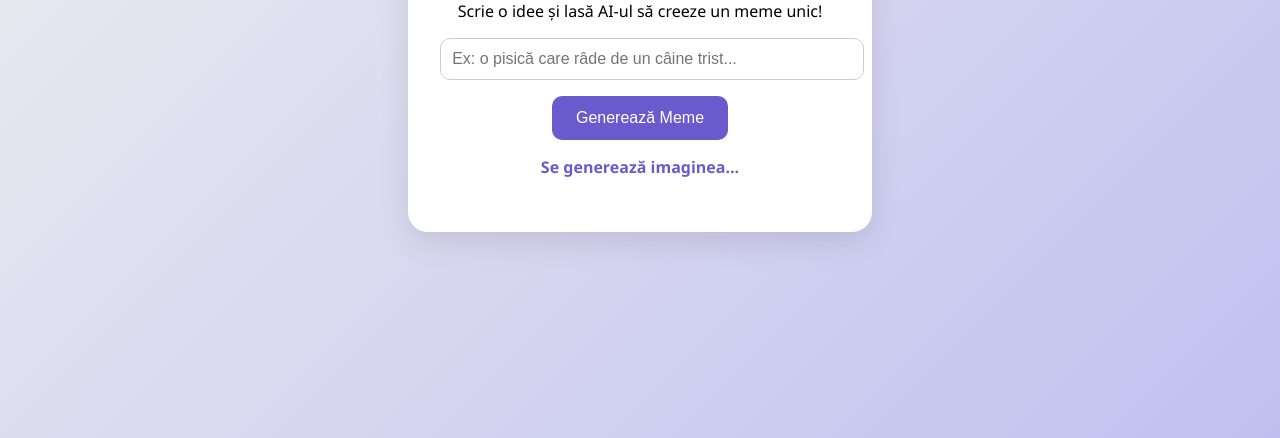
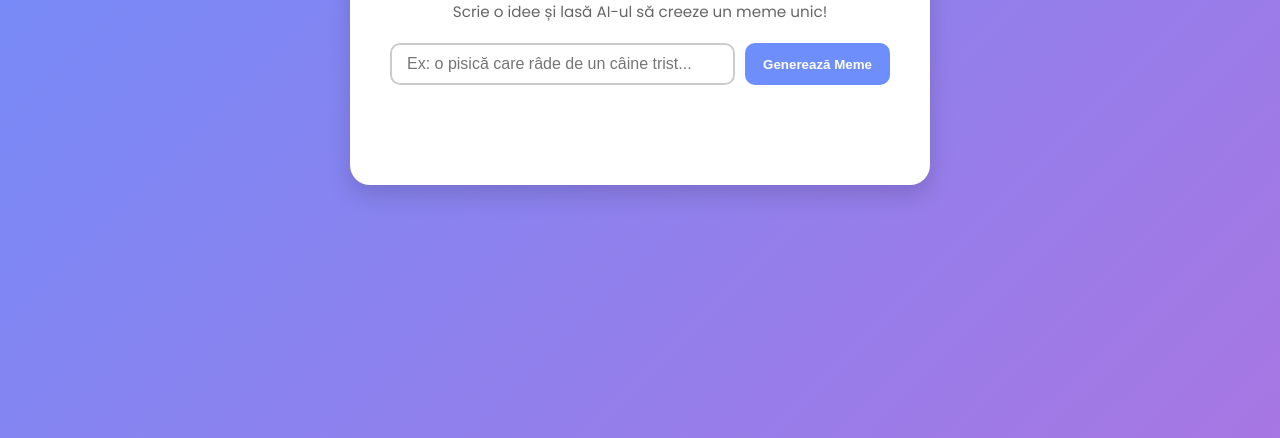
Before and after one commit to HabibiRobiX/hahameme.site, a website: page public/index.html in a window 1280 px wide. Shown: the part 362-800 px from the top of the page. Drawn offline with Linux system fonts and the light colour scheme; files that its build step writes are made by us from their sources.

Commit message:
Update style.css

```diff
--- a/style.css
+++ b/style.css
@@ -1,78 +1,120 @@
-/* Stil general pentru body */
 body {
-  font-family: 'Segoe UI', sans-serif;
+  margin: 0;
+  font-family: "Poppins", sans-serif;
+  background: linear-gradient(135deg, #6e8efb, #a777e3);
   display: flex;
   justify-content: center;
   align-items: center;
-  height: 100vh;
-  background: linear-gradient(135deg, #f0f0f0, #c0c0f0);
-  margin: 0;
+  min-height: 100vh;
+  color: #222;
 }
 
-/* Container principal */
 .container {
-  background: white;
-  padding: 2rem;
+  background: #fff;
   border-radius: 20px;
-  box-shadow: 0 10px 30px rgba(0,0,0,0.1);
-  max-width: 400px;
+  padding: 40px;
+  max-width: 500px;
+  width: 90%;
   text-align: center;
+  box-shadow: 0 10px 25px rgba(0, 0, 0, 0.15);
+  animation: fadeIn 0.8s ease-in-out;
 }
 
-/* Titlu */
-.container h1 {
-  margin-bottom: 1rem;
-  color: #333;
+h1 {
+  margin-top: 0;
+  font-weight: 600;
+  color: #5a3fef;
 }
 
-/* Input text */
-input[type="text"] {
-  width: 100%;
-  padding: 0.7rem;
-  border-radius: 10px;
-  border: 1px solid #ccc;
-  margin-bottom: 1rem;
-  font-size: 1rem;
+.subtitle {
+  font-size: 0.95rem;
+  color: #666;
+  margin-bottom: 20px;
 }
 
-/* Buton */
+.input-area {
+  display: flex;
+  gap: 10px;
+  justify-content: center;
+  margin-bottom: 20px;
+}
+
+input {
+  flex: 1;
+  padding: 10px 15px;
+  border-radius: 10px;
+  border: 2px solid #ccc;
+  font-size: 1rem;
+  transition: 0.3s;
+}
+
+input:focus {
+  border-color: #6e8efb;
+  outline: none;
+}
+
 button {
-  background-color: #6a5acd;
-  color: white;
-  padding: 0.8rem 1.5rem;
+  background: #6e8efb;
+  color: #fff;
   border: none;
+  padding: 10px 18px;
   border-radius: 10px;
-  font-size: 1rem;
   cursor: pointer;
+  font-weight: 600;
   transition: 0.3s;
 }
 
 button:hover {
-  background-color: #483d8b;
+  background: #5a3fef;
+  transform: scale(1.05);
 }
 
-/* Imagine meme */
-img.meme {
-  margin-top: 1rem;
+.loading {
+  display: none;
+  font-size: 0.9rem;
+  color: #666;
+  animation: pulse 1.5s infinite;
+}
+
+.image-area {
+  margin-top: 20px;
+}
+
+.image-area img {
   max-width: 100%;
   border-radius: 15px;
-  box-shadow: 0 5px 20px rgba(0,0,0,0.2);
+  box-shadow: 0 8px 20px rgba(0, 0, 0, 0.2);
+  opacity: 0;
+  animation: fadeInImg 1s forwards;
 }
 
-/* Loading text */
-#loading {
-  margin-top: 1rem;
-  font-weight: bold;
-  color: #6a5acd;
+.error {
+  color: red;
+  margin-top: 15px;
+  font-size: 0.9rem;
 }
 
-/* Mobile responsive */
+@keyframes fadeIn {
+  from { opacity: 0; transform: translateY(20px); }
+  to { opacity: 1; transform: translateY(0); }
+}
+
+@keyframes pulse {
+  0% { opacity: 0.5; }
+  50% { opacity: 1; }
+  100% { opacity: 0.5; }
+}
+
+@keyframes fadeInImg {
+  from { opacity: 0; }
+  to { opacity: 1; }
+}
+
 @media (max-width: 500px) {
-  .container {
-    width: 90%;
-    padding: 1.5rem;
+  .input-area {
+    flex-direction: column;
   }
-  button, input[type="text"] {
-    font-size: 0.9rem;
+  button {
+    width: 100%;
   }
 }
```
